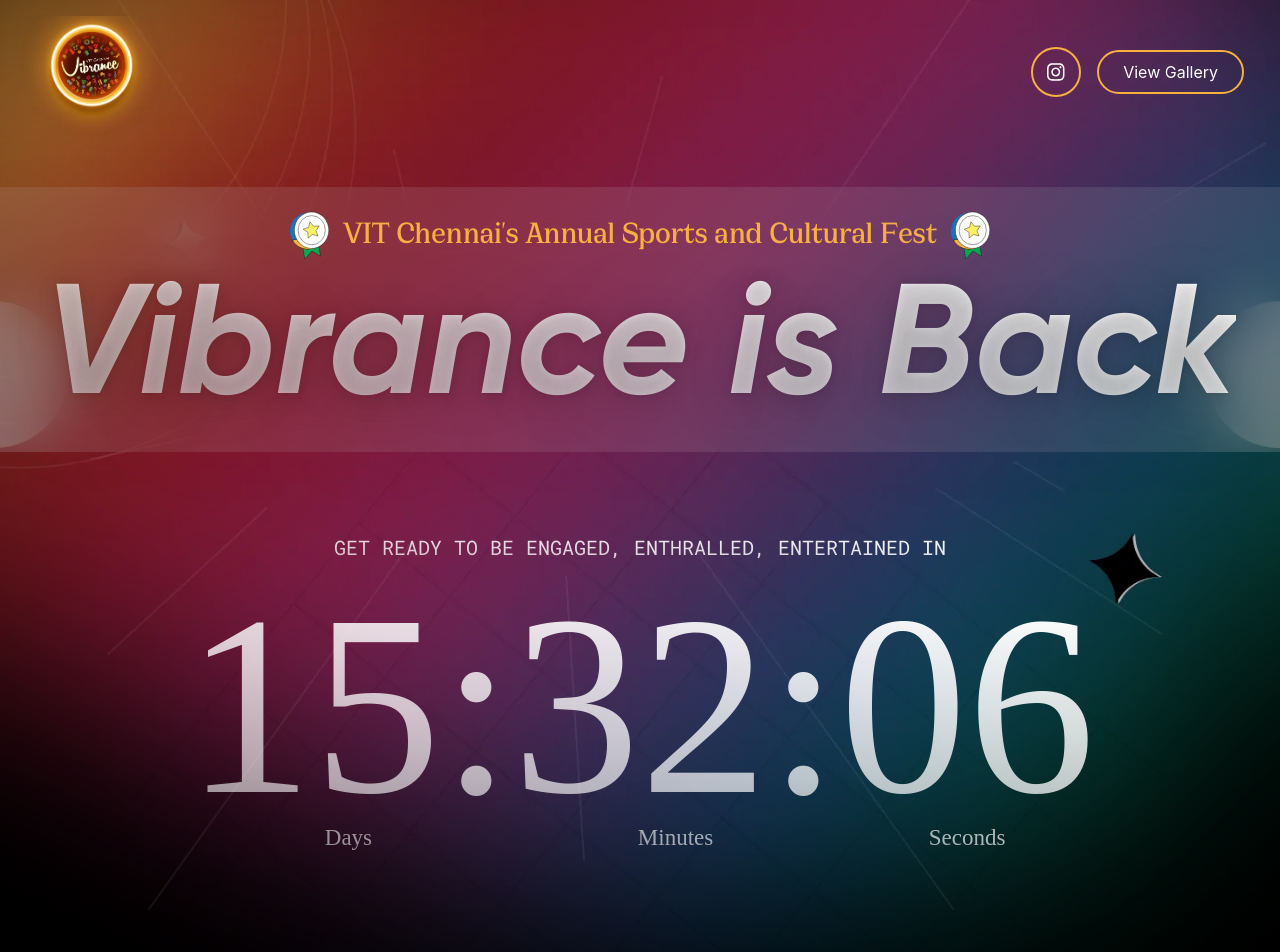
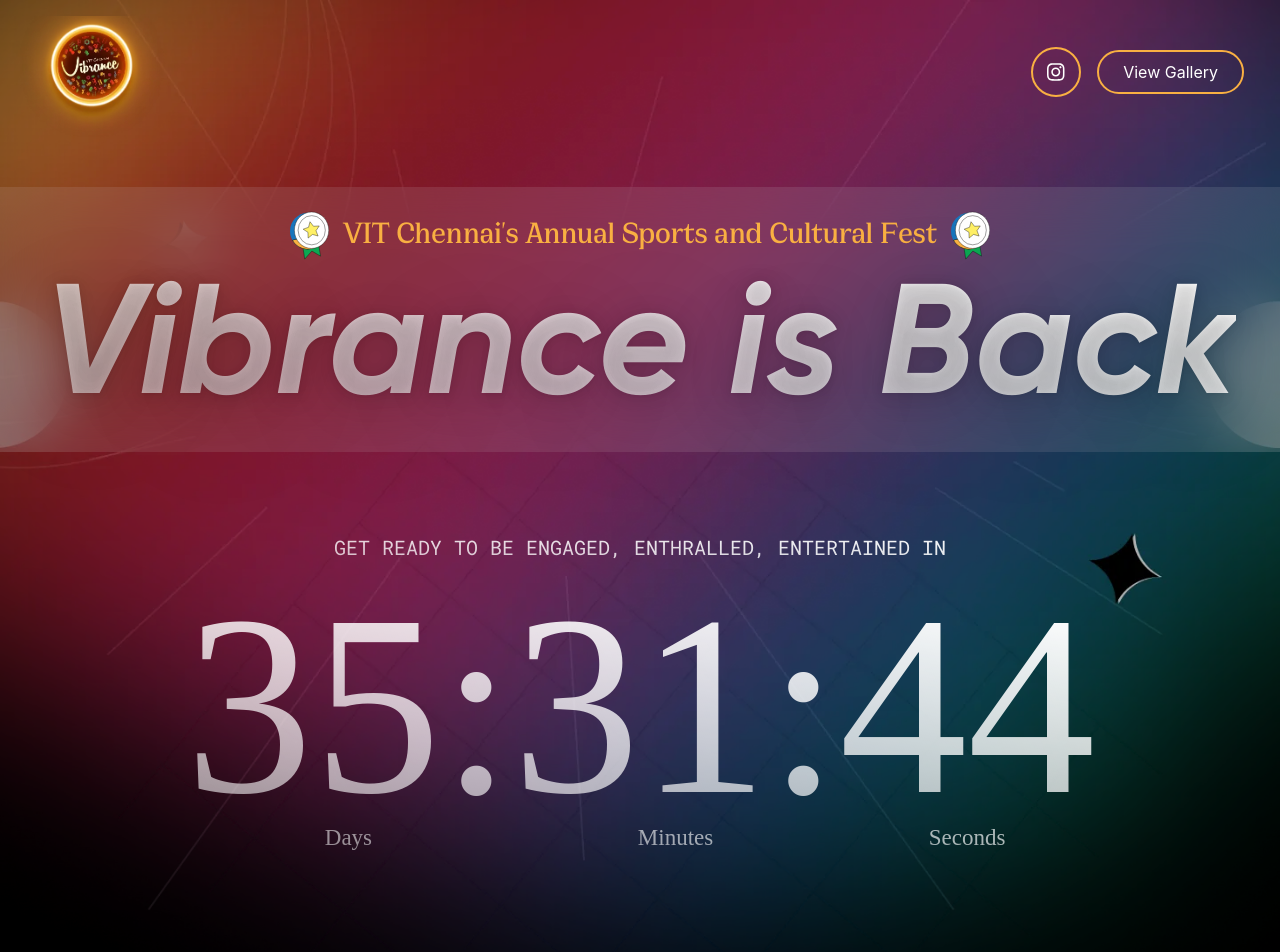
Before and after one commit to mohammadshaad/VIBRANCE-24, a React (Create React App) app: page / in a window 1280 px wide. Shown: the top 952 px of the page. Built offline with nearby package versions, Linux system fonts and the light colour scheme.

Commit message:
Updated with live counter

```diff
--- a/src/components/Main/index.js
+++ b/src/components/Main/index.js
@@ -1,9 +1,42 @@
-import React from 'react'
+import React,{useState,useEffect} from 'react'
 import background from '../../assets/background.webp'
 import '../../components/Main/style/style.css'
 import star from "../../assets/star.svg"
 
-function index() {
+function Index() {
+    const [timerDays, setTimerDays] = useState();
+    const [timerHours, setTimerHours] = useState();
+    const [timerMinutes, setTimerMinutes] = useState();
+    const [timerSeconds, setTimerSeconds] = useState();
+
+    useEffect(() => {
+      startTimer();
+    });
+
+    let interval;
+    const startTimer = () => {
+      const countDownDate = new Date("March 01, 2023 00:00:00").getTime();
+
+      interval = setInterval(() => {
+        const now = new Date().getTime();
+        const distance = countDownDate - now;
+        const days = Math.floor(distance / (24 * 60 * 60 * 1000));
+        const hours = Math.floor(
+          (distance % (24 * 60 * 60 * 1000)) / (1000 * 60 * 60)
+        );
+        const minutes = Math.floor((distance % (60 * 60 * 1000)) / (1000 * 60));
+        const seconds = Math.floor((distance % (60 * 1000)) / 1000);
+        if (distance < 0) {
+          clearInterval(interval.current);
+        } else {
+          setTimerDays(days);
+          setTimerHours(hours);
+          setTimerMinutes(minutes);
+          setTimerSeconds(seconds);
+        }
+      },1000);
+    };
+
   return (
     <>
       <img src={background} alt='background' className='background-image' />
@@ -20,15 +53,15 @@
         <div className="countdown-tagline mb-4">Get ready to be Engaged, Enthralled, Entertained in</div>
         <div className="counter">
           <div className="counter-day">
-            <p className='counter-day-number'>15:</p>
+            <p className='counter-day-number'>{timerDays}:</p>
             <p className='counter-day-text'>Days</p>
           </div>
           <div className="counter-minute">
-            <p className='counter-minute-number'>32:</p>
+            <p className='counter-minute-number'>{timerMinutes}:</p>
             <p className='counter-minute-text'>Minutes</p>
           </div>
           <div className="counter-seconds">
-            <p className='counter-seconds-number'>06</p>
+            <p className='counter-seconds-number'>{timerSeconds}</p>
             <p className='counter-seconds-text'>Seconds</p>
           </div>
         </div>
@@ -37,4 +70,4 @@
   )
 }
 
-export default index
+export default Index
```
Also changed, not shown: 1 other file (tests, documents, lock files or other folders).
